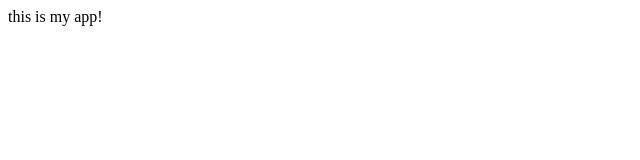
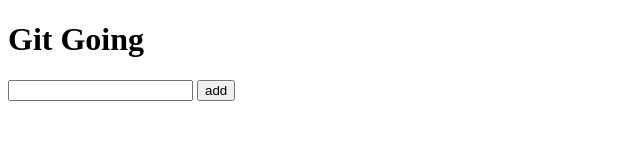
Before and after one commit to Abdulkerimh/my-app, a plain HTML site: page index.html in a window 1280 px wide. Shown: the whole page, without its empty margins (0-640 px from the left). Drawn offline with Linux system fonts and the light colour scheme.

```diff
--- a/index.html
+++ b/index.html
@@ -4,9 +4,20 @@
     <meta charset="UTF-8">
     <meta name="viewport" content="width=device-width, initial-scale=1.0">
     <title>my app</title>
+
 </head>
 <body>
-    this is my app!
+
+<div class="todo-container">
+    <h1>Git Going</h1>
+    <input type="text" id="todo-input">
+<button id="add-todo">add</button>
+<ul id="todo-list"></ul>
+
+
+</div>
+
+<script src="script.js"></script>
 
 </body>
 </html>
```
Also changed, not shown: tng.txt (added), tog.txt (added), 1 other file.
